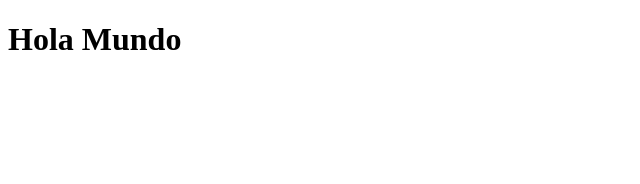
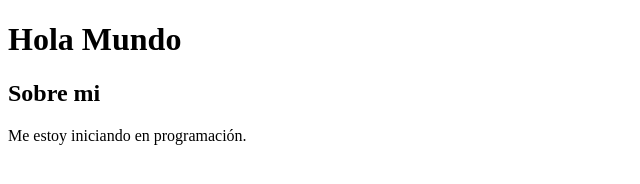
Before and after one commit to romipro-crack/mi-sitio-web, a plain HTML site: page index.html in a window 1280 px wide. Shown: the whole page, without its empty margins (0-640 px from the left). Drawn offline with Linux system fonts and the light colour scheme.

Commit message:
Agrego sección sobre mí

```diff
--- a/index.html
+++ b/index.html
@@ -7,6 +7,10 @@
 
 
 <h1>Hola Mundo</h1>
+<h2>Sobre mi</h2>
+
+
+<p>Me estoy iniciando en programación.</p>
 
 
 </body>
```
